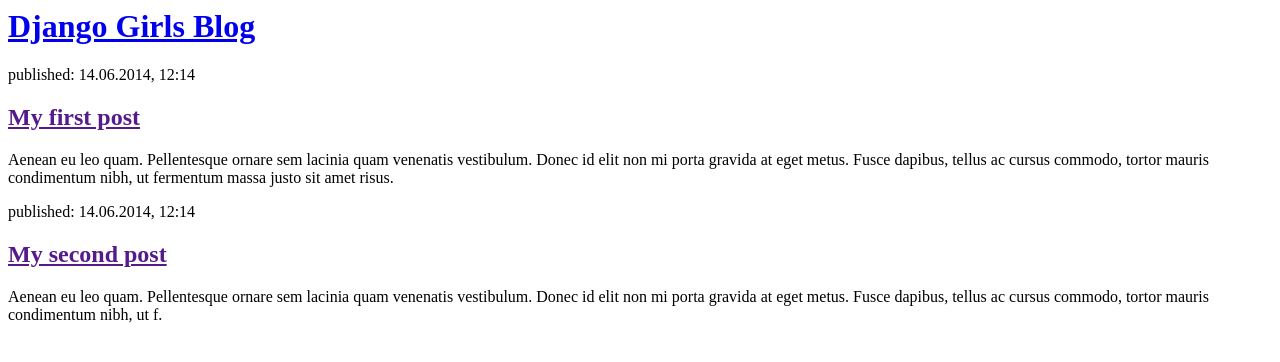
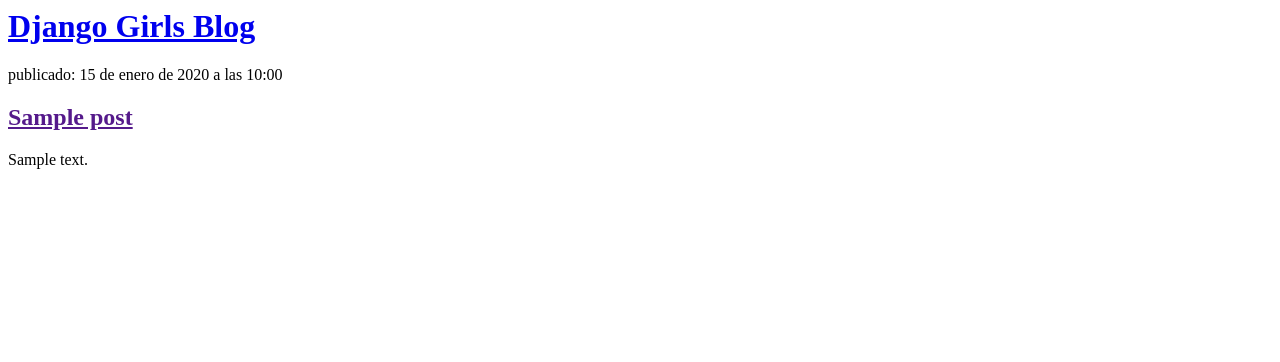
Before and after one commit to irastorzatobias/djangogirls, a Django app: page / in a window 1280 px wide. Shown: the top 362 px of the page. Run offline with Django 4.2, Linux system fonts and the light colour scheme; tables that the repository leaves empty hold one stand-in row (values such as "Sample post").

Commit message:
Templates modificados para mostrar post desde bdd

```diff
--- a/blog/templates/blog/post_list.html
+++ b/blog/templates/blog/post_list.html
@@ -7,16 +7,12 @@
       <h1><a href="/">Django Girls Blog</a></h1>
     </div>
 
+    {% for post in posts %}
     <div>
-            <p>published: 14.06.2014, 12:14</p>
-            <h2><a href="">My first post</a></h2>
-            <p>Aenean eu leo quam. Pellentesque ornare sem lacinia quam venenatis vestibulum. Donec id elit non mi porta gravida at eget metus. Fusce dapibus, tellus ac cursus commodo, tortor mauris condimentum nibh, ut fermentum massa justo sit amet risus.</p>
+      <p>publicado: {{ post.created_date }}</p>
+      <h2><a href="">{{ post.title }}</a></h2>
+      <p>{{ post.text|linebreaksbr }}</p>
     </div>
-
-        <div>
-            <p>published: 14.06.2014, 12:14</p>
-            <h2><a href="">My second post</a></h2>
-            <p>Aenean eu leo quam. Pellentesque ornare sem lacinia quam venenatis vestibulum. Donec id elit non mi porta gravida at eget metus. Fusce dapibus, tellus ac cursus commodo, tortor mauris condimentum nibh, ut f.</p>
-        </div>
+    {% endfor %}
   </body>
 </html>
--- a/blog/views.py
+++ b/blog/views.py
@@ -1,6 +1,8 @@
 from django.shortcuts import render
-
+from .models import Post
+from django.utils import timezone
 # Create your views here.
 
 def post_list(request):
-    return render(request, 'blog/post_list.html', {})
+    posts = Post.objects.all()
+    return render(request, 'blog/post_list.html', {'posts': posts})
```
Lines whose indentation alone changed are shown as unchanged.
